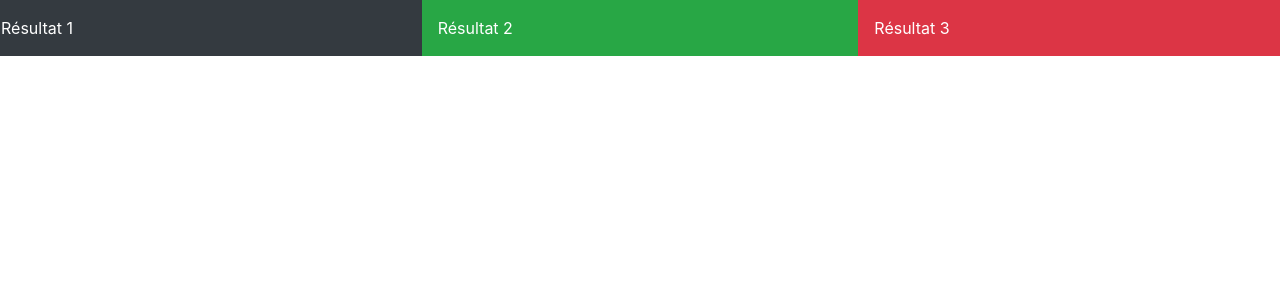
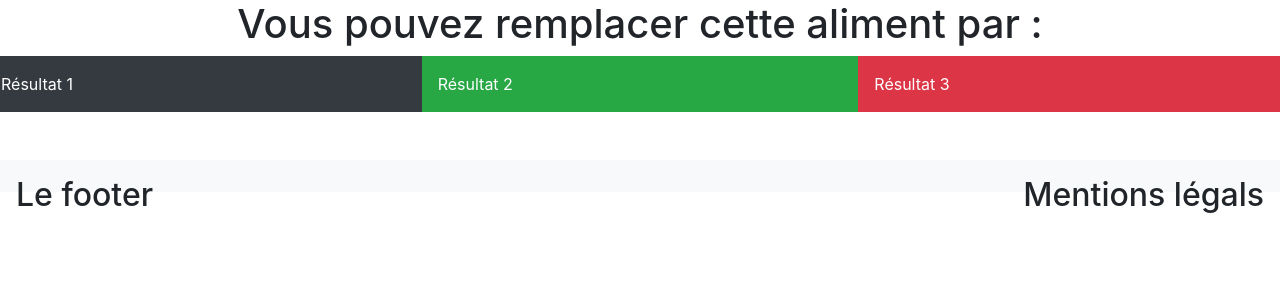
Before and after one commit to Wanbli83470/P8_ESTIVAL_THOMAS, a Django app: page /results in a window 1280 px wide. Shown: the part 126-426 px from the top of the page. Run offline with Django 3.2, Linux system fonts and the light colour scheme; some libraries are stand-ins or nearby versions.

Commit message:
Début de création du footer

```diff
--- a/Pur_Beurre/P8/templates/P8/base.html
+++ b/Pur_Beurre/P8/templates/P8/base.html
@@ -48,5 +48,14 @@
 {% block content %}
 
 {% endblock content %}
+
+     <!-- Zone footer -->
+<footer>
+  <div class="mt-5 p-3 bg-light text-muter">
+    <h2 class="float-left">Le footer</h2>
+    <h2 class="float-right">Mentions légals</h2>
+  </div>
+</footer>
+
 </body>
 </html>
--- a/Pur_Beurre/P8/templates/P8/results.html
+++ b/Pur_Beurre/P8/templates/P8/results.html
@@ -6,6 +6,7 @@
 {% endblock title%}
 
 {% block content %}
+<h1 class="text-center">Vous pouvez remplacer cette aliment par :</h1>
   <div class="row text-white" >
     <div class="col-md-4 p-3 bg-dark">
       Résultat 1
```
